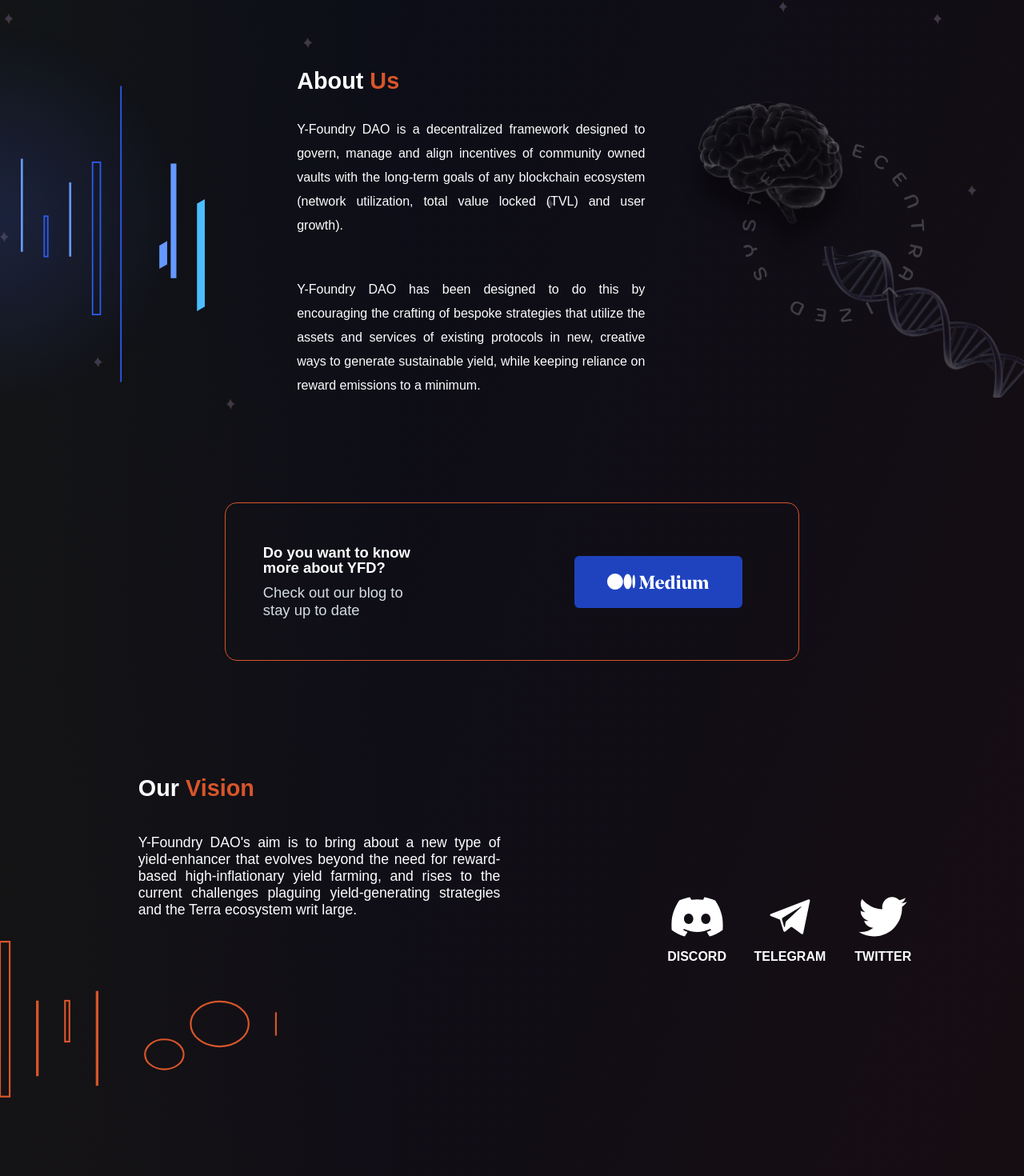
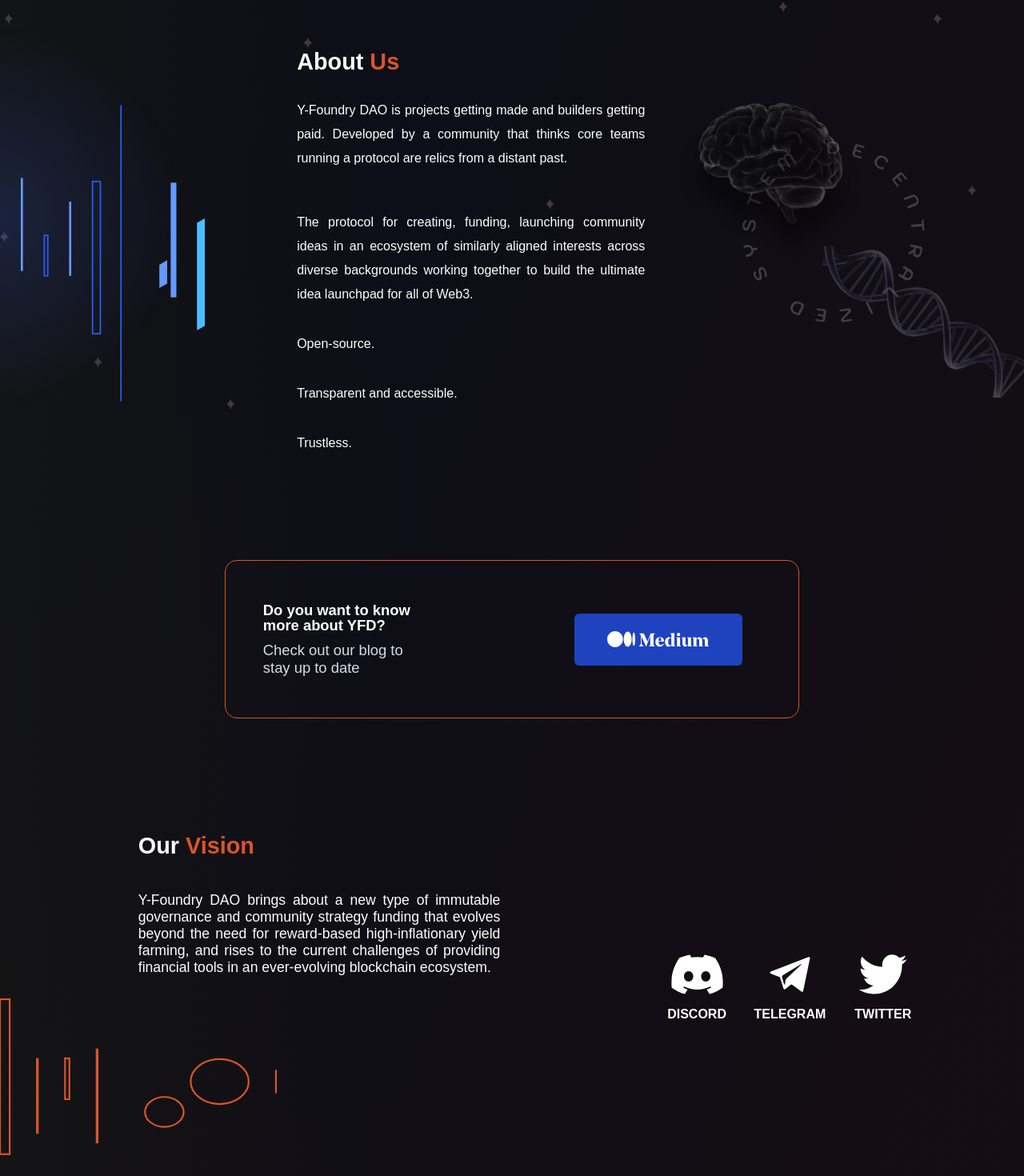
Before and after one commit to Y-Foundry-Dao/yfoundry-frontend, a React (Create React App) app in the folder landing-page/: page / in a window 1280 px wide. Shown: the part 1019-2489 px from the top of the page at 80% size. Built offline with nearby package versions, Linux system fonts and the light colour scheme; a web font is replaced by a local one.

Commit message:
New Copy on Landing Page

```diff
--- a/landing-page/src/components/sections/aboutUs/AboutUsText.tsx
+++ b/landing-page/src/components/sections/aboutUs/AboutUsText.tsx
@@ -5,15 +5,20 @@ function AboutUsText() {
     <Section>
       <Header>About <Orange>Us</Orange></Header>
       <P>
-        Y-Foundry DAO is a decentralized framework designed to govern, manage and align incentives of
-        community owned vaults with the long-term goals of any blockchain ecosystem
-        (network utilization, total value locked (TVL) and user growth).
+        Y-Foundry DAO is projects getting made and builders getting paid. Developed by a community that thinks core teams running a protocol are relics from a distant past.
       </P>
       <br />
       <P>
-        Y-Foundry DAO has been designed to do this by encouraging the crafting of bespoke strategies
-        that utilize the assets and services of existing protocols in new, creative ways to generate
-        sustainable yield, while keeping reliance on reward emissions to a minimum.
+        The protocol for creating, funding, launching community ideas in an ecosystem of similarly aligned interests across diverse backgrounds working together to build the ultimate idea launchpad for all of Web3.
+      </P>
+      <P>
+        Open-source.
+      </P>
+      <P>
+        Transparent and accessible.
+      </P>
+      <P>
+        Trustless.
       </P>
     </Section>
   );
--- a/landing-page/src/components/sections/hero/HeroSection.tsx
+++ b/landing-page/src/components/sections/hero/HeroSection.tsx
@@ -3,7 +3,7 @@ import styled from 'styled-components';
 import logo from 'assets/horizontal_logo_orange&white.svg';
 import blueY from 'assets/blue_logo2.svg';
 
-const text = `A Decentralized System of Vault \nCreation, Maintenance and Governance.`;
+const text = `Immutably Good Goverance`;
 
 function HeroSection() {
   return (
--- a/landing-page/src/components/sections/roadmap/RoadmapTimeline.tsx
+++ b/landing-page/src/components/sections/roadmap/RoadmapTimeline.tsx
@@ -116,7 +116,19 @@ function RoadmapTimeline() {
       </MyVerticalTimelineElementRight>
 
       <MyVerticalTimelineElementLeft position='left'>
-        <Date>October 2022</Date>
+        <Date >October 2022</Date>
+        <Category >User Experience</Category>
+        <ul>
+          <CatText>UI / UX Development</CatText>
+        </ul>
+          <Category >Testing</Category>
+        <ul>
+          <CatText>Terra 2 Testnet + Community Testing</CatText>
+        </ul>
+      </MyVerticalTimelineElementLeft>
+
+      <MyVerticalTimelineElementRight position='right'>
+        <Date>November 2022</Date>
         <Category>$YFD Economic Flywheel</Category>
         <ul>
           <CatText><a href="https://medium.com/@yfoundry/y-foundry-terra-phoenix-pre-launch-announcement-298a1702196f" target="_blank">$YFD Token Genesis Event (TGE)</a></CatText>
@@ -131,7 +143,7 @@ function RoadmapTimeline() {
         <ul>
           <CatText>Vault Marketplace</CatText>
         </ul>
-      </MyVerticalTimelineElementLeft>
+      </MyVerticalTimelineElementRight>
     </MyVerticalTimeline>
   )
 }
--- a/landing-page/src/components/sections/vision/Vision.tsx
+++ b/landing-page/src/components/sections/vision/Vision.tsx
@@ -10,8 +10,8 @@ function Community() {
         <TextSection>
           <Header>Our <OrangeText>Vision</OrangeText></Header>
           <TextParagraph>
-            Y-Foundry DAO's aim is to bring about a new type of yield-enhancer that evolves beyond the need for reward-based high-inflationary yield farming,
-            and rises to the current challenges plaguing yield-generating strategies and the Terra ecosystem writ large.
+            Y-Foundry DAO brings about a new type of immutable governance and community strategy funding that evolves beyond the need for reward-based high-inflationary yield farming,
+            and rises to the current challenges of providing financial tools in an ever-evolving blockchain ecosystem.
           </TextParagraph>
         </TextSection>
         <OrangeBars src={orangeBars} alt="" />
```
